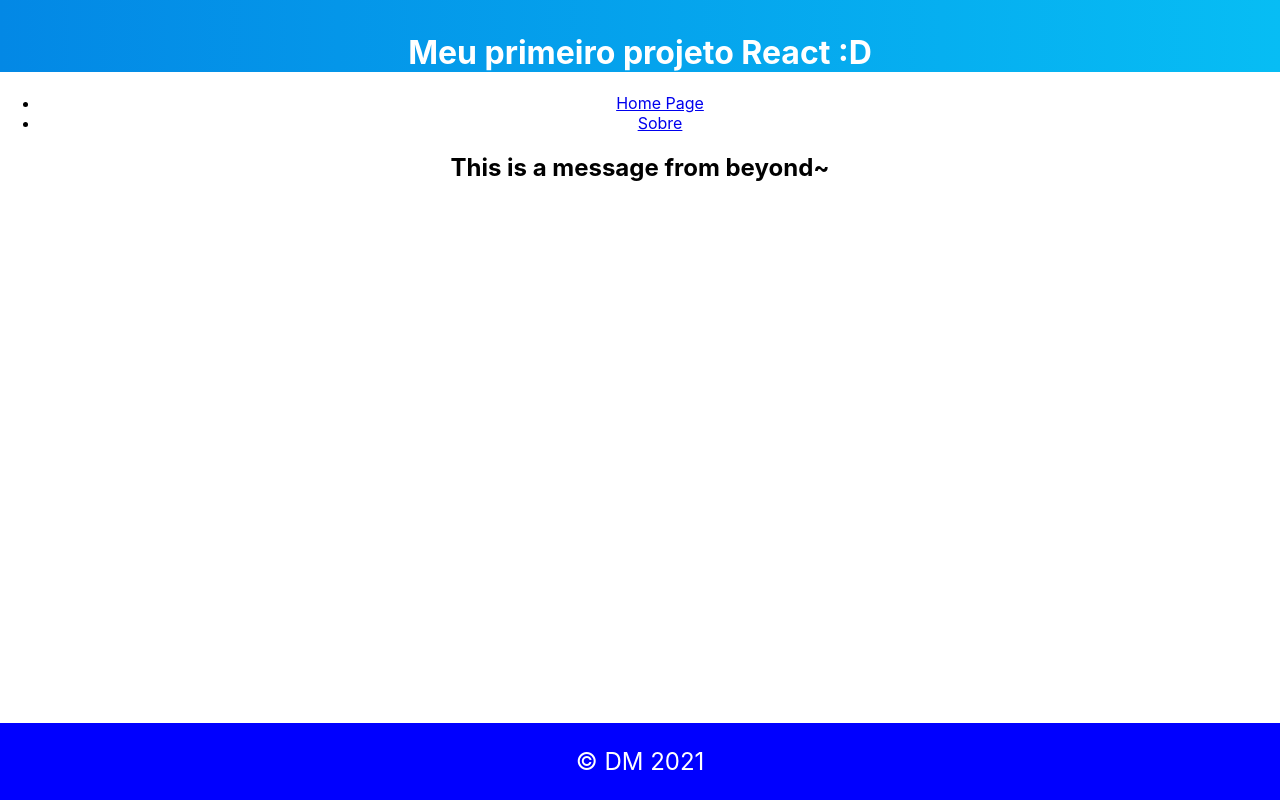
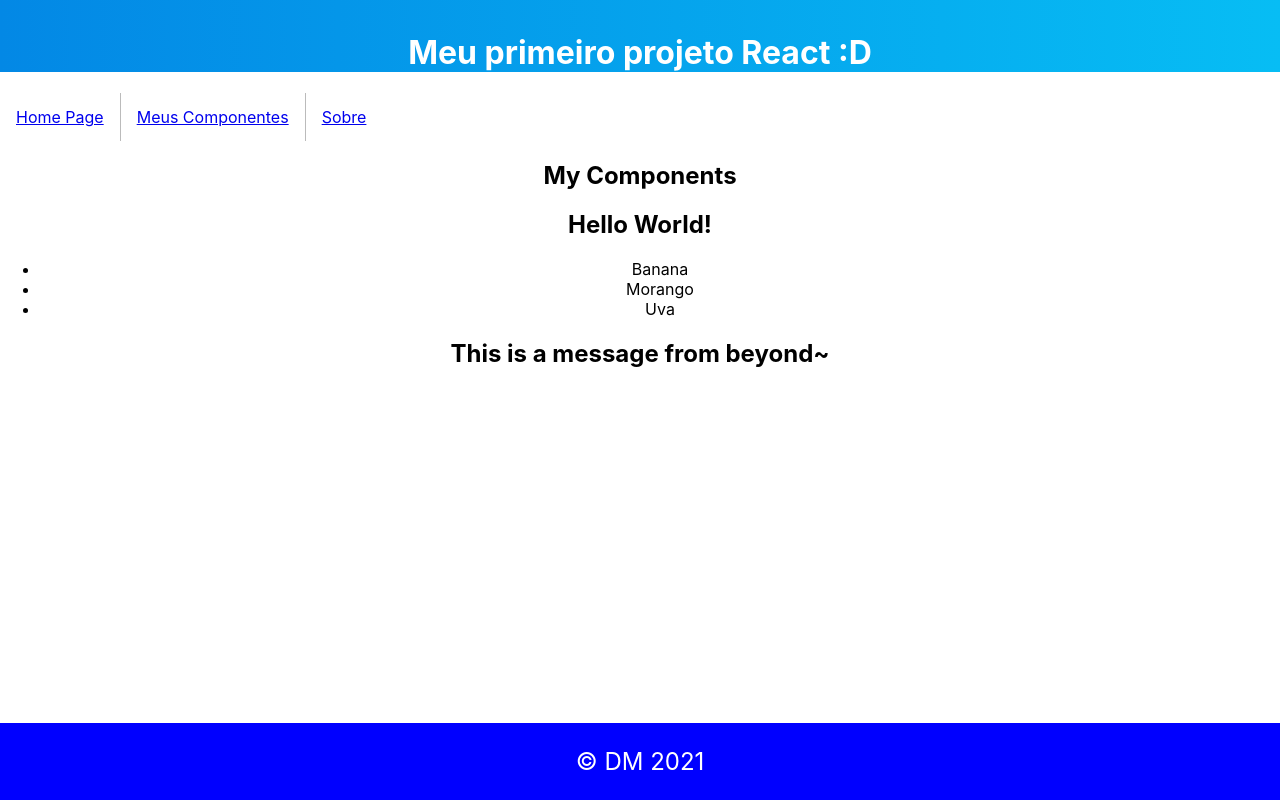
Before and after one commit to DaidotM/first-project-react, a React (Create React App) app: page /my-components in a window 1280 px wide. Built offline with nearby package versions, Linux system fonts and the light colour scheme.

Commit message:
Router added.

```diff
--- a/src/App.css
+++ b/src/App.css
@@ -28,6 +28,33 @@
   color: #61dafb;
 }
 
+#main-nav ul{
+  padding: 0;
+  margin: 0;
+  list-style: none;
+  overflow: hidden;
+}
+
+#main-nav li {
+  float: left;
+}
+
+#main-nav li{
+  display: block;
+  text-align: center;
+  padding: 14px 16px;
+  text-decoration:none;
+  border-right: 1px solid #bbb;
+}
+
+#main-nav li a:hover{
+  background-color: #e3e3e3;
+}
+
+#main-nav li:last-child{
+  border-right: none;
+}
+
 @keyframes App-logo-spin {
   from {
     transform: rotate(0deg);
--- a/src/App.js
+++ b/src/App.js
@@ -1,7 +1,6 @@
 import './App.css';
 import Header from './components/header';
 import Footer from './components/footer';
-import Message from './components/message';
 
 import Router from './routes';
 import { BrowserRouter, Link } from 'react-router-dom';
@@ -11,16 +10,16 @@ function App() {
     <div className="App">
       <BrowserRouter>
         <Header/>
-        <nav>
+        <nav id='main-nav'>
           <ul>
             <li><Link to={`/`}>Home Page</Link></li>
+            <li><Link to={`/my-Components`}>Meus Componentes</Link></li>
             <li><Link to={`/about`}>Sobre</Link></li>
           </ul>
         </nav>
 
         <Router />
 
-        <Message message='This is a message from beyond~'/>
         <Footer/>
       </BrowserRouter>
     </div>
--- a/src/components/header.js
+++ /dev/null
@@ -1,9 +0,0 @@
-import React from 'react';
-
-const Header = () => (
-  <header>
-    <h1>Meu primeiro projeto React :D</h1>
-  </header>
-);
-
-export default Header;
--- /dev/null
+++ b/src/components/header/index.js
@@ -0,0 +1,11 @@
+import React, { Component } from 'react';
+
+export default class Header extends Component{
+  render(){
+    return(
+      <header>
+        <h1>Meu primeiro projeto React :D</h1>
+      </header>
+    )
+  }
+}
--- a/src/routes.js
+++ b/src/routes.js
@@ -3,11 +3,13 @@ import { Routes, Route } from 'react-router-dom';
 
 import About from './views/about';
 import Home from './views/home';
+import MyComponents from './views/my-components';
 
 const Router = () => (
   <Routes>
     <Route exact path='/' element={<Home/>} />
     <Route path='/home' element={<Home/>} />
+    <Route path='/my-components' element={<MyComponents/>} />
     <Route path='/about' element={<About/>} />
   </Routes>
 );
--- /dev/null
+++ b/src/views/my-components/index.js
@@ -0,0 +1,20 @@
+import React, { Component } from 'react';
+
+import HelloWorld from '../../components/hello-world';
+import FruitList from '../../components/fruits-list';
+import Message from '../../components/message';
+
+export default class MyComponents extends Component {
+
+  render(){
+    return(
+      <div>
+      <h2>My Components</h2>
+      <HelloWorld />
+      <FruitList />
+
+      <Message message='This is a message from beyond~'/>
+      </div>
+    )
+  }
+}
```
Also changed, not shown: src/components/footer/index.js (renamed from src/components/footer.js).
